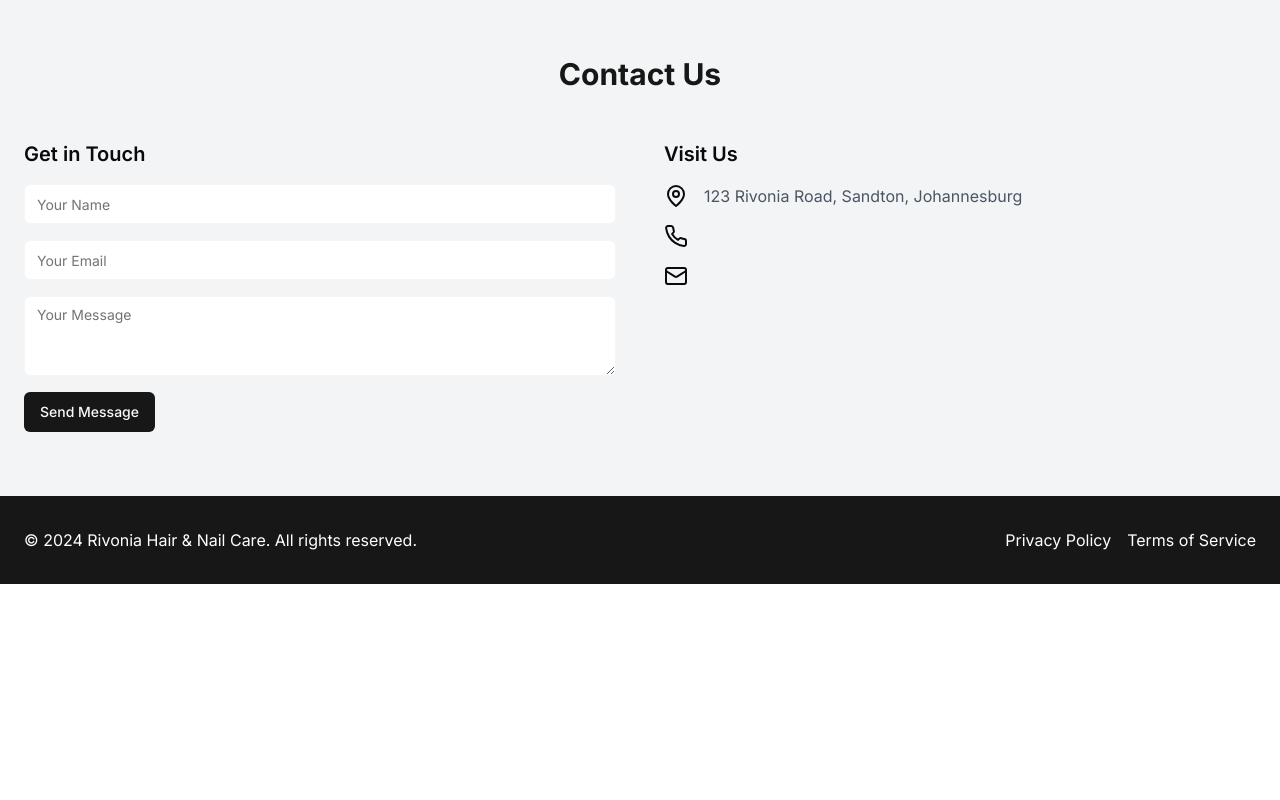
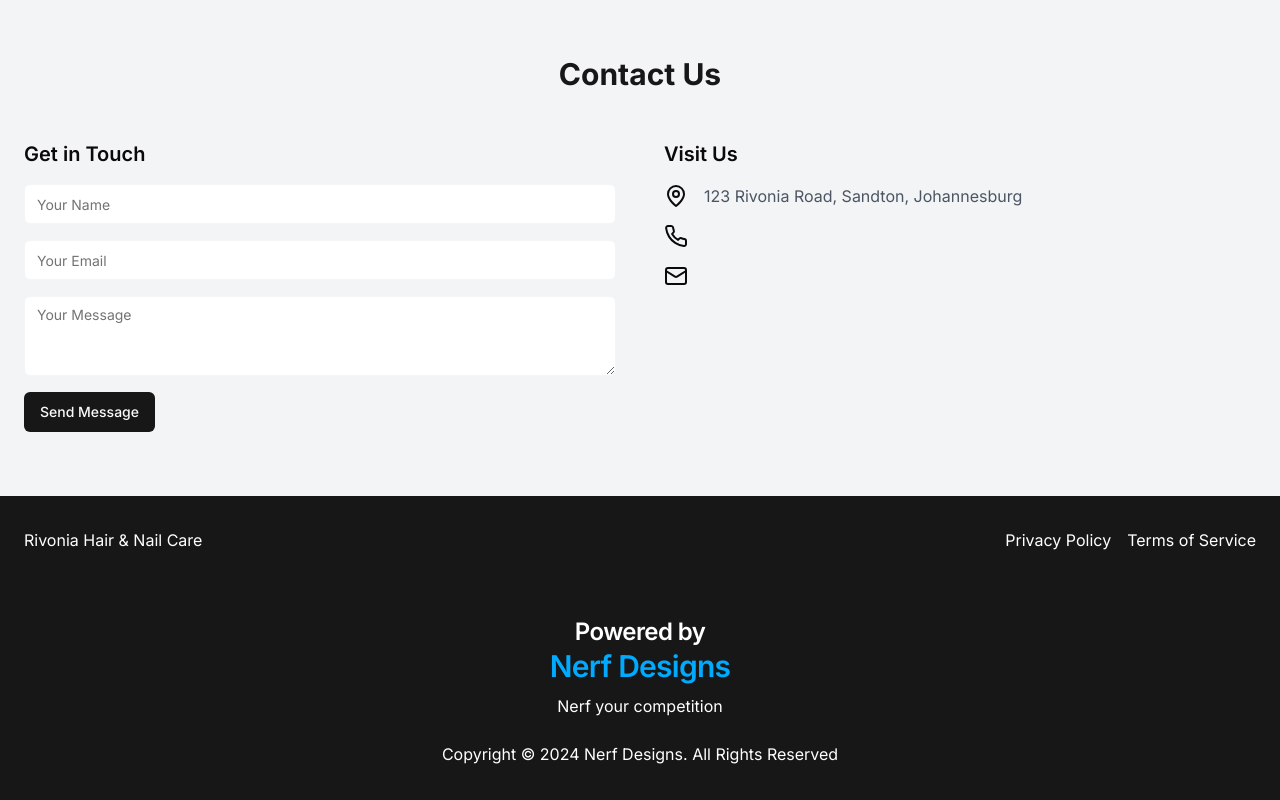
Before and after one commit to MeatBoyed/NDX-Xyla-Hair, a Next.js app in the folder main/: page / in a window 1280 px wide. Shown: the part 3285-4085 px from the top of the page. Before the commit the page ends 3869 px from the top, so only its background shows below. Built offline with nearby package versions, Linux system fonts and the light colour scheme; no server answers.

Commit message:
feat: Branding added to footer

```diff
--- a/main/src/components/Footer.tsx
+++ b/main/src/components/Footer.tsx
@@ -1,10 +1,12 @@
 import Link from "next/link"
+
+import BrandingFooter from "./ndx/branding-footer"
 
 export default function FooterSection() {
   return (
-    <footer className="bg-primary py-8 text-white">
+    <footer className="space-y-16 bg-primary py-8 text-white">
       <div className="mx-auto flex max-w-7xl flex-col items-center justify-between px-6 md:flex-row">
-        <p>&copy; 2024 Rivonia Hair & Nail Care. All rights reserved.</p>
+        <p>Rivonia Hair & Nail Care</p>
         <div className="mt-4 flex space-x-4 md:mt-0">
           <Link href="#" className="hover:text-accent">
             Privacy Policy
@@ -14,6 +16,7 @@ export default function FooterSection() {
           </Link>
         </div>
       </div>
+      <BrandingFooter />
     </footer>
   )
 }
--- a/main/src/components/ndx/branding-footer.tsx
+++ b/main/src/components/ndx/branding-footer.tsx
@@ -1,17 +1,20 @@
 export default function BrandingFooter() {
   return (
-    <div className="w-full  min-h-fit flex justify-center items-center flex-col gap-5">
-      <div className="flex justify-center items-center flex-col">
-        <h3 className="scroll-m-20 text-2xl font-semibold tracking-tight">Powered by</h3>
+    <div className="flex  min-h-fit w-full flex-col items-center justify-center gap-5">
+      <div className="flex flex-col items-center justify-center">
+        <h3 className="scroll-m-20 text-2xl font-semibold tracking-tight">
+          Powered by
+        </h3>
         <h2 className="scroll-m-20 pb-2 text-3xl font-semibold tracking-tight text-[#00AAFF] ">
           Nerf Designs
         </h2>
         <div className="leading-7">Nerf your competition</div>
       </div>
 
-      <p className="leading-7 text-center">
-        Copyright © {new Date().getFullYear()} Nerf Designs. All Rights Reserved
+      <p className="text-center leading-7">
+        Copyright © {new Date().getFullYear()} Nerf Designs. All Rights
+        Reserved
       </p>
     </div>
-  );
+  )
 }
```
